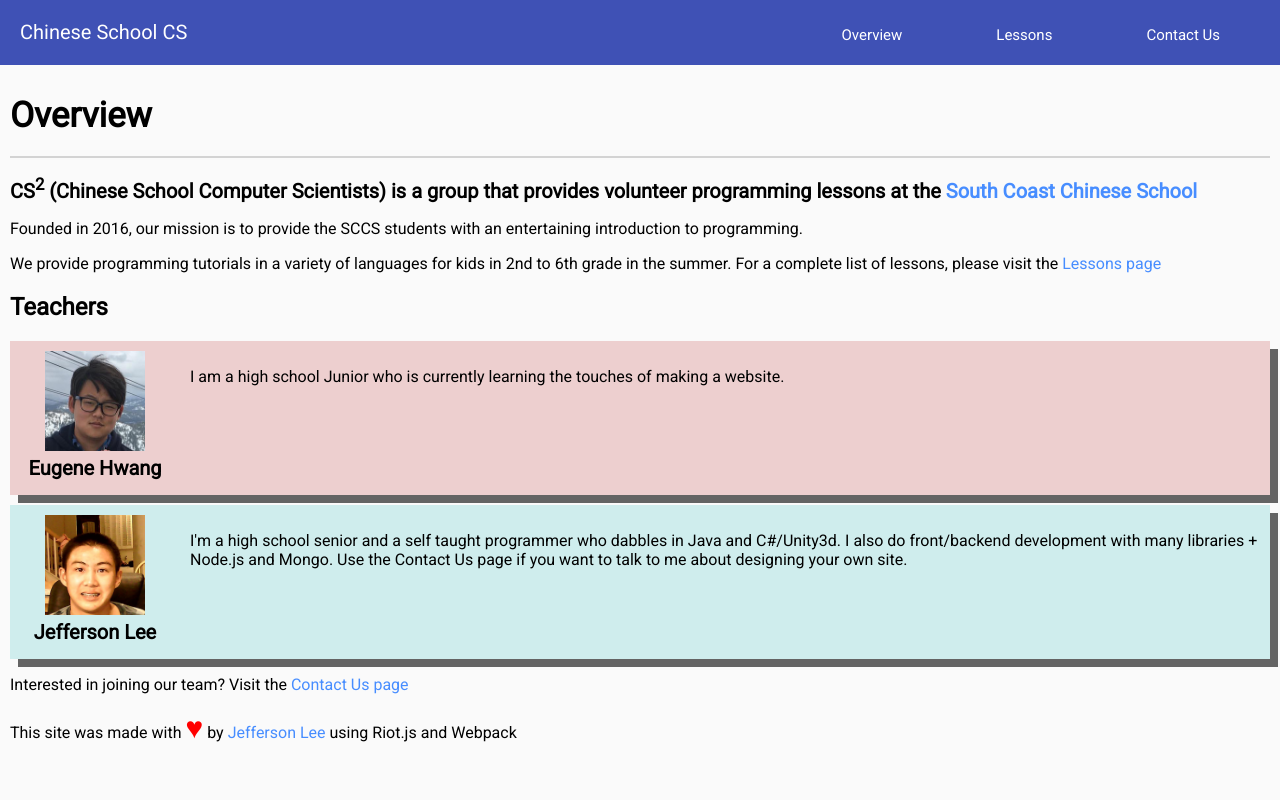
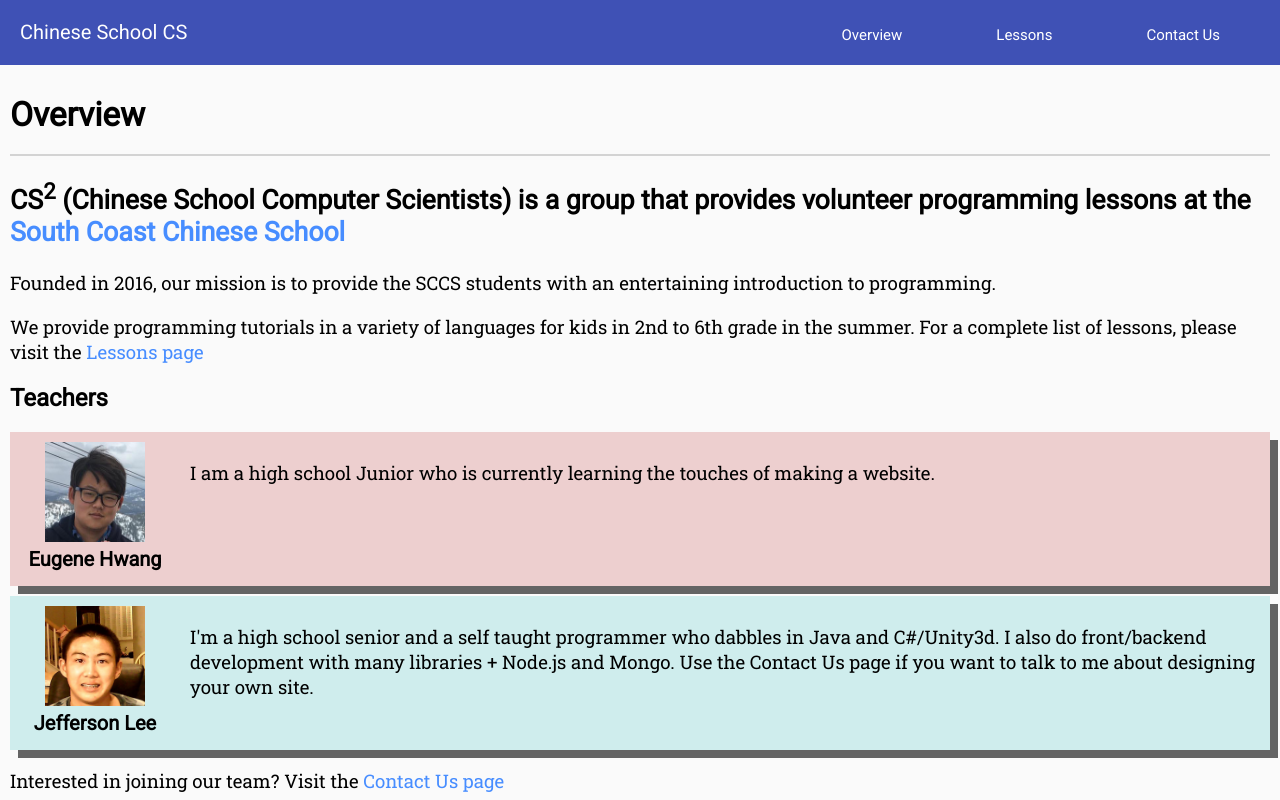
Before and after one commit to saltyJeff/code-website, a website: page public/index.html in a window 1280 px wide. Drawn offline with Linux system fonts and the light colour scheme.

Commit message:
minor text fixes :P

```diff
--- a/public/bundle.js
+++ b/public/bundle.js
@@ -3801,7 +3801,7 @@ exports = module.exports = __webpack_require__(14)(undefined);
 
 
 // module
-exports.push([module.i, "h1.subpageheader {\r\n\tfont-size: 35px;\r\n\tmargin: 0px;\r\n\tpadding: 20px 0px;\r\n\tborder-bottom: 2px solid #D3D3D3;\r\n}\r\nh2.subtitle {\r\n\tfont-size: 20px;\r\n}\r\np {\r\n\tfont-size: 16px;\r\n}\r\na {\r\n\twhite-space: wrap;\r\n\ttext-decoration: none;\r\n\tcolor: #478DFF;\r\n}\r\na:hover {\r\n\ttext-decoration: underline;\r\n}\r\na:visited {\r\n\tcolor: #4527A5;\r\n}", ""]);
+exports.push([module.i, "h1.subpageheader {\r\n\tfont-size: 25pt;\r\n\tmargin: 0px;\r\n\tpadding: 20px 0px;\r\n\tborder-bottom: 2px solid #D3D3D3;\r\n}\r\nh2.subtitle {\r\n\tfont-size: 20pt;\r\n}\r\np {\r\n\tfont-family: 'Roboto Slab', serif;\r\n\tfont-size: 14pt;\r\n}\r\na {\r\n\twhite-space: wrap;\r\n\ttext-decoration: none;\r\n\tcolor: #478DFF;\r\n}\r\na:hover {\r\n\ttext-decoration: underline;\r\n}\r\na:visited {\r\n\tcolor: #4527A5;\r\n}", ""]);
 
 // exports
 
--- a/public/index.html
+++ b/public/index.html
@@ -5,7 +5,7 @@
 		<meta name="robots" content="index, follow">
 		<meta name="description" content="The home page of CS^2, a programmer group that provides volunteer lessons for elementary school children">
 		<title>CS^2: Volunteer Coding Instruction</title>
-		<link href="https://fonts.googleapis.com/css?family=Roboto" rel="stylesheet">
+		<link href="https://fonts.googleapis.com/css?family=Roboto|Roboto+Slab" rel="stylesheet">
 		<link rel="shortcut icon" href="./favicon.ico">
 		<style>
 			html,body {
--- a/tags/subpage.css
+++ b/tags/subpage.css
@@ -1,14 +1,15 @@
 h1.subpageheader {
-	font-size: 35px;
+	font-size: 25pt;
 	margin: 0px;
 	padding: 20px 0px;
 	border-bottom: 2px solid #D3D3D3;
 }
 h2.subtitle {
-	font-size: 20px;
+	font-size: 20pt;
 }
 p {
-	font-size: 16px;
+	font-family: 'Roboto Slab', serif;
+	font-size: 14pt;
 }
 a {
 	white-space: wrap;
```
